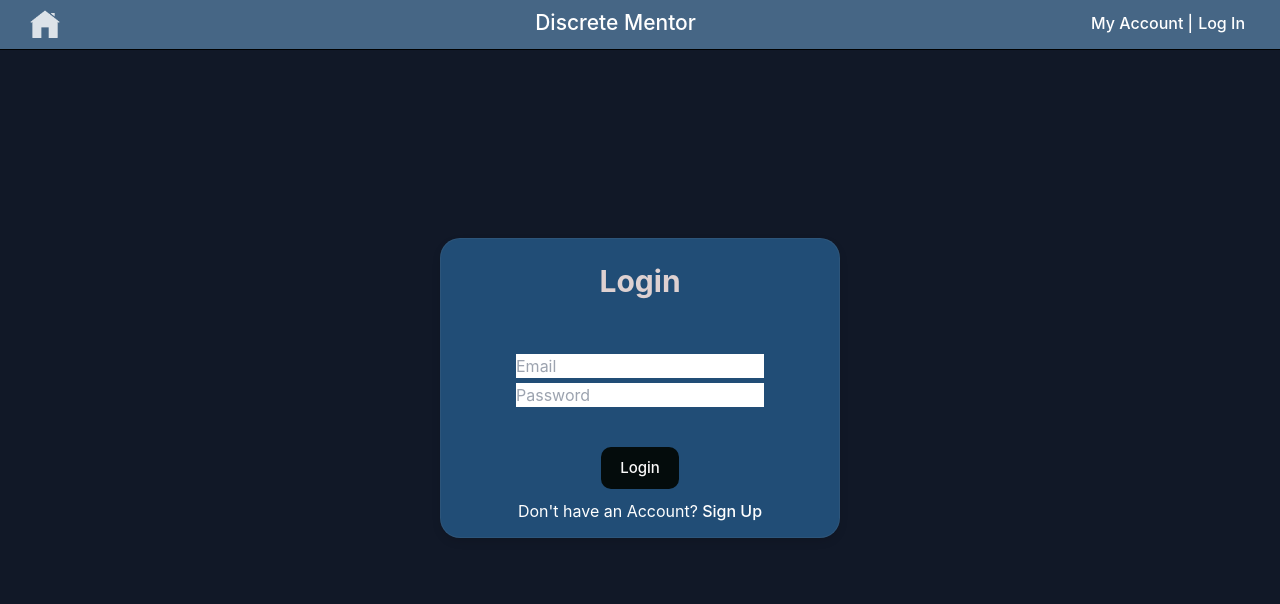
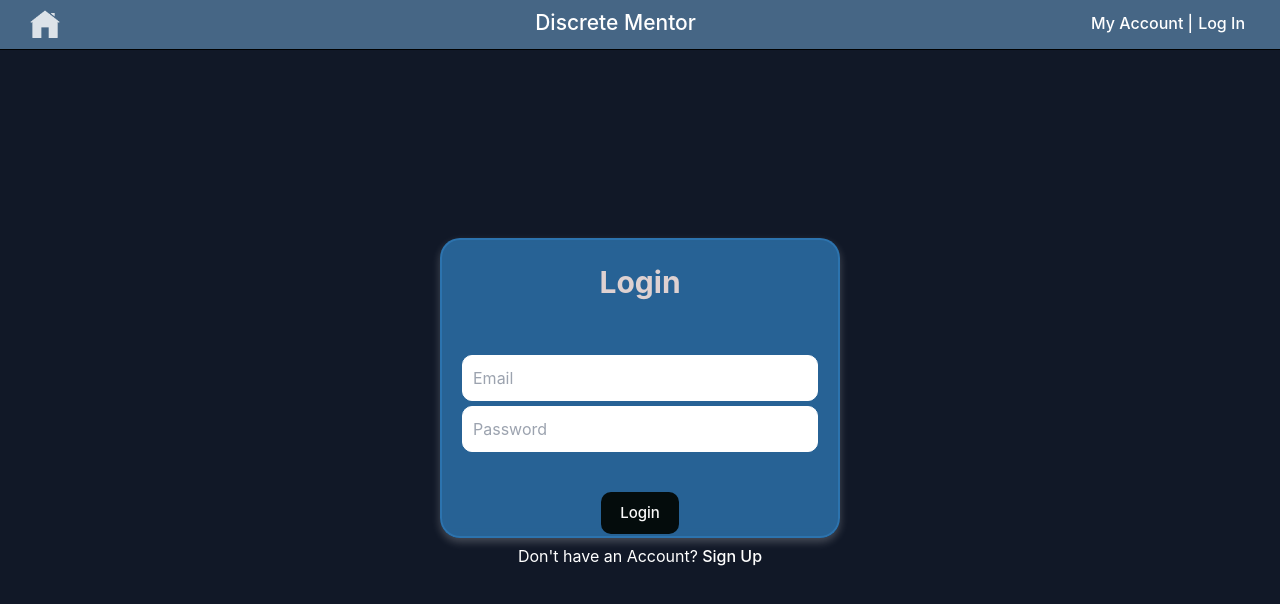
Before and after one commit to wreme44/Discrete-Math-A.i.-Tutor_App, a React (Vite) app: page /login in a window 1280 px wide. Shown: the top 604 px of the page. Built offline with nearby package versions, Linux system fonts and the light colour scheme; no server answers.

Commit message:
update ui css styling

```diff
--- a/src/App.css
+++ b/src/App.css
@@ -116,15 +116,15 @@
     justify-content: center;
     align-items: center; */
     backdrop-filter: blur(5px);
-    border: 1px solid rgba(156, 154, 154, 0.1);
+    border: 2px solid rgba(48, 122, 183, 0.768);
     border-radius: 20px;
     padding: 20px;
     margin-bottom: 25px;
     width: 400px;
     height: 300px;
     text-align: center;
-    background-color: rgba(48, 122, 183, 0.551);
-    box-shadow: 0 4px 8px rgba(0, 0, 0, 0.1);
+    background-color: rgba(48, 122, 183, 0.768);
+    box-shadow: 0 4px 8px rgba(255, 255, 255, 0.226);
     /* max-width: 400px; */
 }
 
@@ -142,6 +142,15 @@
 
 .password{
     margin-top: 5px;
+}
+
+.email input, .password input {
+    width: 100%;
+    padding: 10px;
+    color:#000000;
+    border-radius: 10px;
+    border: 1px solid #ffffff;
+    transition: border-color 0.3s, box-shadow 0.3s;
 }
 
 .login-button {
@@ -162,8 +171,17 @@
     border-color: rgb(182, 182, 182);
 }
 
+.login-button:active {
+    transform: scale(0.95);
+}
+
 .link-to-login-signup {
     color: rgb(255, 255, 255);
+}
+
+.link-to-login-signup:hover {
+    color:#b2bbd4;
+    /* border-color: rgb(182, 182, 182); */
 }
 
 /* .moreButton {
--- a/src/components/ChatBox.jsx
+++ b/src/components/ChatBox.jsx
@@ -17,7 +17,7 @@ const ChatBox = () => {
       setUserInput('');
 
       try {
-        const response = await axios.post('api/chat', {
+        const response = await axios.post('http://localhost:5000/api/chat', {
           messages: newMessages,
         });
         setMessages(prevMessages => [...prevMessages, {role: 'assistant', content: response.data.message.content}]);
@@ -54,7 +54,7 @@ const ChatBox = () => {
         ))}
       </div>
       <div className='flex'>
-        <div className='flex items-end'>
+        <div className='flex items-end flex-grow'>
             <textarea
             ref={textareaRef}
             className="flex-1 p-2 rounded-l bg-gray-700 resize-none"
--- a/src/components/Login.jsx
+++ b/src/components/Login.jsx
@@ -33,7 +33,7 @@ const Login = () => {
                         <input type="password" placeholder="Password" onChange={(e) => setPassword(e.target.value)}/>
                     </div>
                     <button className="login-button" type="submit">Login</button>
-                    <p className="link-to-login-signup">Don't have an Account?<Link to="/signup"> Sign Up</Link></p>
+                    <p>Don't have an Account?<Link className="link-to-login-signup" to="/signup"> Sign Up</Link></p>
                 </form>
             </div>
         </div>
--- a/src/components/MainPage.jsx
+++ b/src/components/MainPage.jsx
@@ -24,7 +24,8 @@ const MainPage = () => {
             <div className="col-span-1 bg-gray-800 p-4 rounded">
             <h5 className="text-xl font">Lessons Instructions etc</h5>
             </div>
-            <div className="col-span-1 bg-gray-800 p-4 rounded">Center Column</div>
+            <div className="col-span-1 bg-gray-800 p-4 rounded">
+                <h5 className="text-xl font">LaTeX Image Input</h5></div>
             <div className="col-span-1">
               <ChatBox />
             </div>
--- a/src/components/MyProfile.jsx
+++ b/src/components/MyProfile.jsx
@@ -80,8 +80,8 @@ const MyProfile = () => {
                     </>
                 ) : (
                     <>
-                        <p className="link-to-login-signup">Don't have an Account?<Link to="/signup"> Sign Up</Link></p>
-                        <p className="link-to-login-signup">Have an Account?<Link to="/login"> Login</Link></p>
+                        <p>Don't have an Account?<Link className="link-to-login-signup" to="/signup"> Sign Up</Link></p>
+                        <p >Have an Account?<Link className="link-to-login-signup" to="/login"> Login</Link></p>
                     </>
                 )}
             </div>
--- a/src/components/SignUp.jsx
+++ b/src/components/SignUp.jsx
@@ -32,7 +32,7 @@ const SignUp = () => {
                         <input type="password" placeholder="Password" onChange={(e) => setPassword(e.target.value)}/>
                     </div>
                     <button className="login-button" type="submit">Sign Up</button>
-                    <p className="link-to-login-signup">Already have an Account?<Link to="/login"> Login</Link></p>
+                    <p>Already have an Account?<Link className="link-to-login-signup" to="/login"> Login</Link></p>
                 </form>
             </div>
         </div>
```
